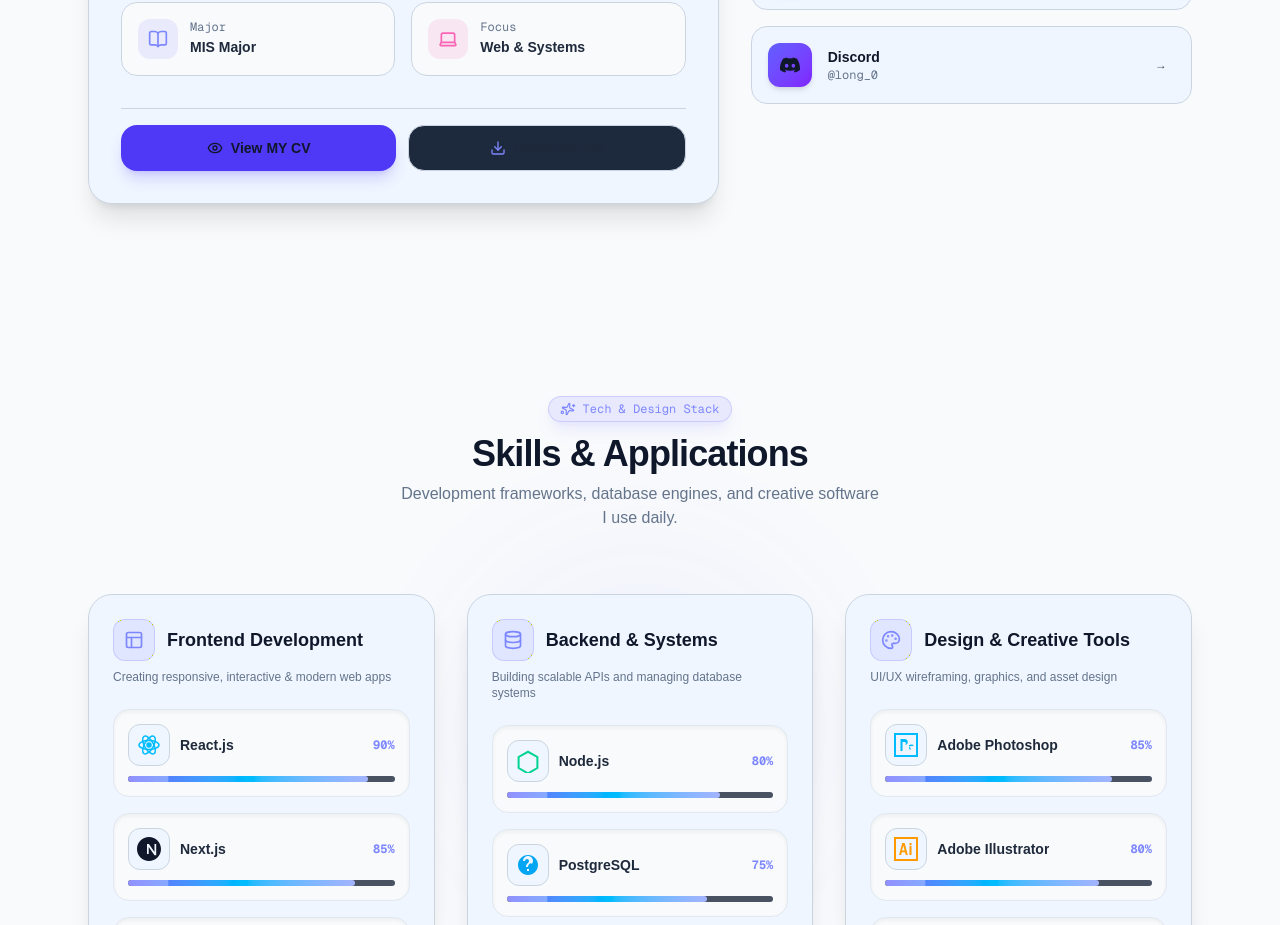
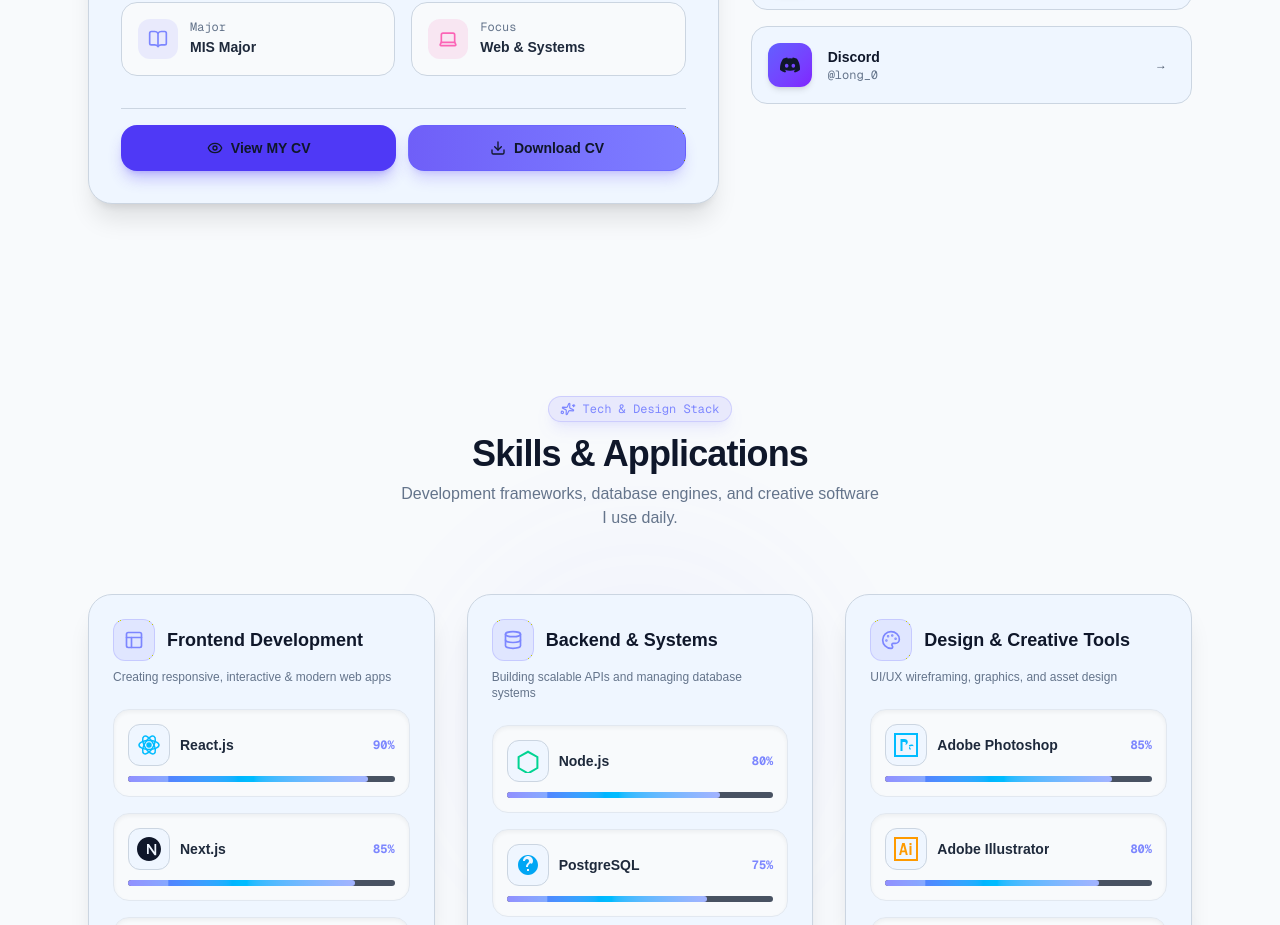
Before and after one commit to kimlongsok1101/Sokkimlong-porfolio, a Next.js app: page / in a window 1280 px wide. Shown: the part 1260-2185 px from the top of the page. Built offline with nearby package versions, Linux system fonts and the light colour scheme; no server answers; the database is empty.

Commit message:
fix dark/them mode

```diff
--- a/components/About.tsx
+++ b/components/About.tsx
@@ -135,7 +135,7 @@ export default function About() {
               whileHover={{ scale: 1.02 }}
               whileTap={{ scale: 0.98 }}
               onClick={() => setIsOpenCvModal(true)}
-              className="flex-1 inline-flex items-center justify-center gap-2 px-5 py-3 rounded-2xl bg-indigo-600 hover:bg-indigo-500 text-white text-sm font-semibold shadow-lg shadow-indigo-600/20 transition-colors cursor-pointer"
+              className="flex-1 inline-flex items-center justify-center gap-2 px-5 py-3 rounded-2xl bg-indigo-600 dark:bg-indigo-600 hover:bg-indigo-500 dark:hover:bg-indigo-500 text-white dark:text-white text-sm font-semibold shadow-lg shadow-indigo-600/30 dark:shadow-indigo-950/40 transition-all cursor-pointer"
             >
               <Eye className="w-4 h-4" />
               <span>{aboutData.ctaText}</span>
@@ -147,9 +147,9 @@ export default function About() {
               whileTap={{ scale: 0.98 }}
               href={cvPath}
               download="SOKKIMLONG-CV.pdf"
-              className="flex-1 inline-flex items-center justify-center gap-2 px-5 py-3 rounded-2xl bg-slate-800 hover:bg-slate-700 border border-slate-700 text-slate-200 hover:text-white text-sm font-semibold transition-colors"
+              className="flex-1 inline-flex items-center justify-center gap-2 px-5 py-3 rounded-2xl bg-gradient-to-r from-indigo-600/80 to-indigo-500/80 dark:from-indigo-600 dark:to-indigo-500 hover:from-indigo-500 hover:to-indigo-400 dark:hover:from-indigo-500 dark:hover:to-indigo-400 border border-indigo-500/50 dark:border-indigo-400/30 text-white dark:text-white text-sm font-semibold shadow-lg shadow-indigo-600/20 dark:shadow-indigo-950/30 transition-all"
             >
-              <Download className="w-4 h-4 text-indigo-400" />
+              <Download className="w-4 h-4" />
               <span>Download CV</span>
             </motion.a>
           </div>
@@ -239,7 +239,7 @@ export default function About() {
                     href={cvPath}
                     target="_blank"
                     rel="noreferrer"
-                    className="inline-flex items-center gap-1.5 px-3 py-1.5 rounded-xl bg-slate-800 border border-slate-700 text-slate-300 hover:text-white text-xs font-semibold transition-colors"
+                    className="inline-flex items-center gap-1.5 px-3 py-1.5 rounded-xl bg-slate-700 dark:bg-slate-800 border border-slate-600 dark:border-slate-700 text-slate-200 dark:text-slate-300 hover:text-white dark:hover:text-white hover:bg-slate-600 dark:hover:bg-slate-700 text-xs font-semibold transition-colors"
                   >
                     <ExternalLink className="w-3.5 h-3.5" />
                     <span className="hidden sm:inline">Open Tab</span>
@@ -247,7 +247,7 @@ export default function About() {
                   <a
                     href={cvPath}
                     download="SOKKIMLONG-CV.pdf"
-                    className="inline-flex items-center gap-1.5 px-3 py-1.5 rounded-xl bg-indigo-600/20 border border-indigo-500/30 text-indigo-400 hover:bg-indigo-600 hover:text-white text-xs font-semibold transition-colors"
+                    className="inline-flex items-center gap-1.5 px-3 py-1.5 rounded-xl bg-indigo-600/30 dark:bg-indigo-600/40 border border-indigo-500/50 dark:border-indigo-400/40 text-indigo-300 dark:text-indigo-300 hover:text-indigo-100 dark:hover:text-white hover:bg-indigo-600/50 dark:hover:bg-indigo-600/60 text-xs font-semibold transition-colors"
                   >
                     <Download className="w-3.5 h-3.5" />
                     <span>Download CV</span>
@@ -255,7 +255,7 @@ export default function About() {
                   <button
                     type="button"
                     onClick={() => setIsOpenCvModal(false)}
-                    className="p-1.5 rounded-xl bg-slate-800 text-slate-400 hover:text-slate-100 hover:bg-slate-700 transition-colors cursor-pointer"
+                    className="p-1.5 rounded-xl bg-slate-700 dark:bg-slate-800 text-slate-400 dark:text-slate-400 hover:text-slate-100 dark:hover:text-slate-100 hover:bg-slate-600 dark:hover:bg-slate-700 transition-colors cursor-pointer"
                   >
                     <X className="w-5 h-5" />
                   </button>
```
